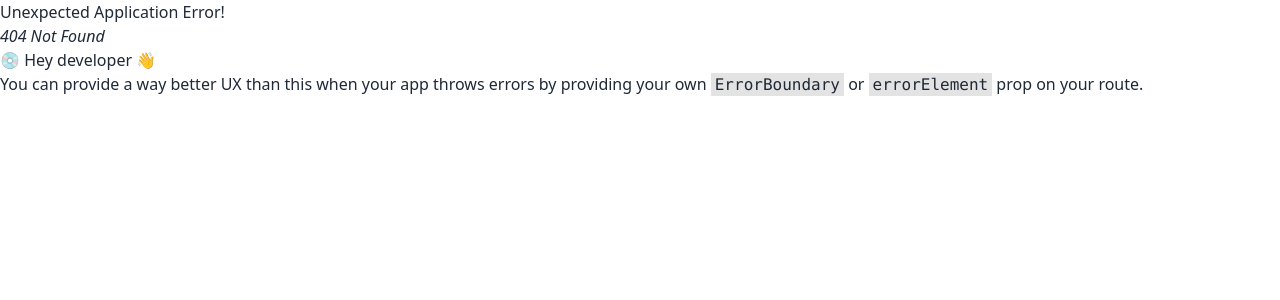
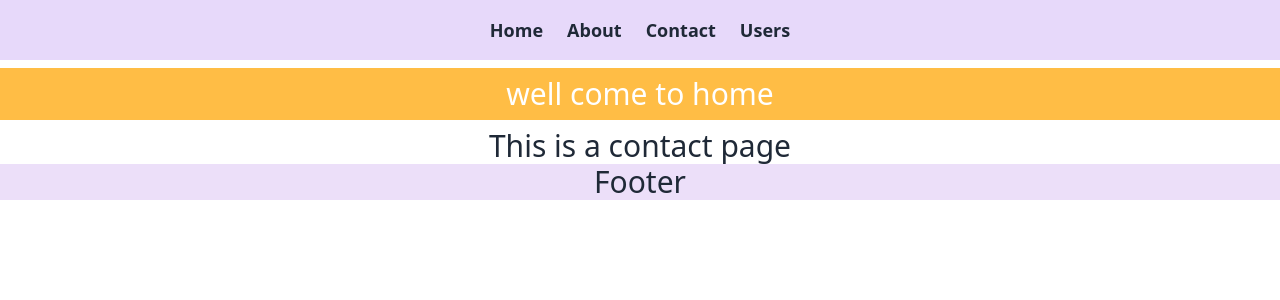
Before and after one commit to Tofazzal26/router-dom, a React (Vite) app: page /contact in a window 1280 px wide. Before the commit this address had no page. Shown: the top 300 px of the page. Built offline with nearby package versions, Linux system fonts and the light colour scheme.

Commit message:
navbar validation finish

```diff
--- /dev/null
+++ b/src/Components/About/About.jsx
@@ -0,0 +1,9 @@
+const About = () => {
+  return (
+    <div>
+      <h2 className="text-3xl text-center">This is a about page</h2>
+    </div>
+  );
+};
+
+export default About;
--- /dev/null
+++ b/src/Components/Contact/Contact.jsx
@@ -0,0 +1,9 @@
+const Contact = () => {
+  return (
+    <div>
+      <h2 className="text-3xl text-center">This is a contact page</h2>
+    </div>
+  );
+};
+
+export default Contact;
--- /dev/null
+++ b/src/Components/Footer/Footer.jsx
@@ -0,0 +1,11 @@
+import React from "react";
+
+const Footer = () => {
+  return (
+    <div>
+      <h2 className="text-3xl text-center bg-[#ecdff9]">Footer</h2>
+    </div>
+  );
+};
+
+export default Footer;
--- a/src/Components/Home/Home.jsx
+++ b/src/Components/Home/Home.jsx
@@ -1,11 +1,16 @@
 import { Outlet } from "react-router-dom";
 import Header from "../Header/Header";
+import Footer from "../Footer/Footer";
 
 const Home = () => {
   return (
     <div>
       <Header />
-      <h2 className="text-3xl text-center">This is a home page</h2>
+      <h2 className="text-3xl bg-[#ffbd45] text-center p-2 my-2 text-white">
+        well come to home
+      </h2>
+      <Outlet />
+      <Footer />
     </div>
   );
 };
--- /dev/null
+++ b/src/Components/Users/Users.jsx
@@ -0,0 +1,9 @@
+const Users = () => {
+  return (
+    <div>
+      <h2 className="text-3xl text-center">This is a users page</h2>
+    </div>
+  );
+};
+
+export default Users;
```
Also changed, not shown: src/main.jsx (+17 -1 lines).
